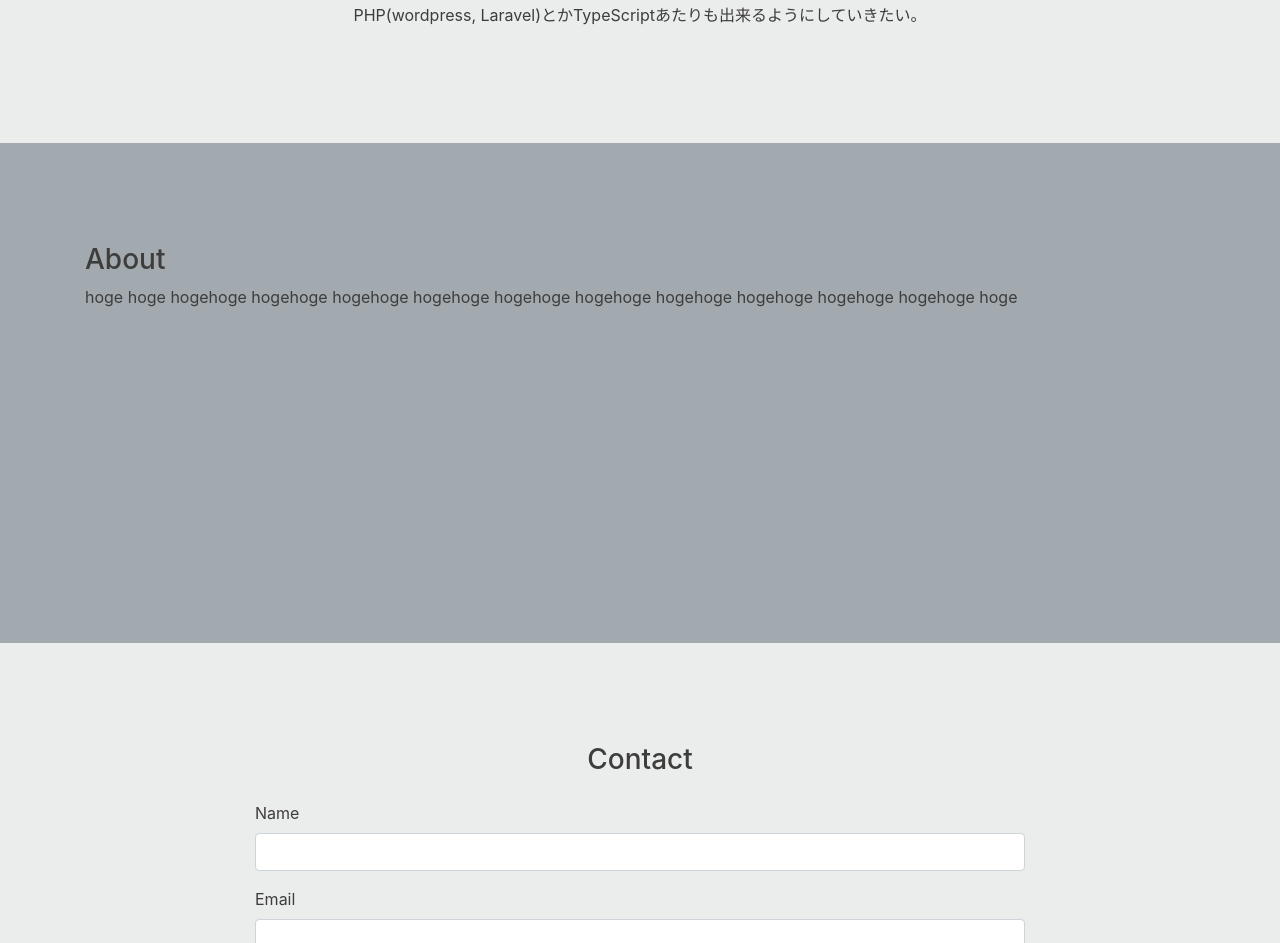
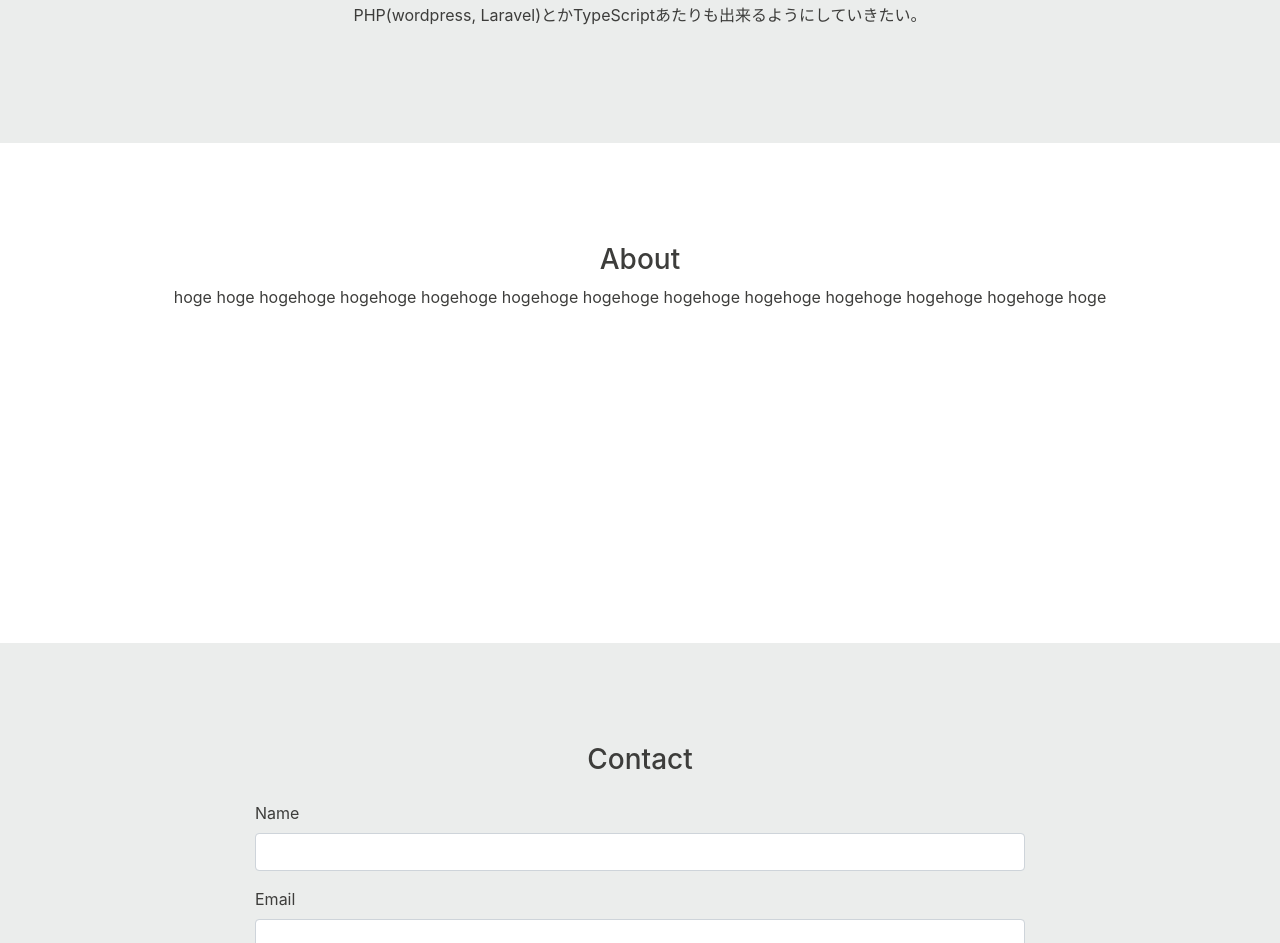
Before and after one commit to sakkun0229/portfolio, a plain HTML site: page index.html in a window 1280 px wide. Shown: the part 1166-2109 px from the top of the page. Drawn offline with Linux system fonts and the light colour scheme.

Commit message:
fix about

```diff
--- a/css/styles.scss
+++ b/css/styles.scss
@@ -51,7 +51,7 @@ section {
 
 // About
 .about {
-  background-color: $gr;
+  // background-color: $gr;
   height: 500px;
   // padding-top: 100px;
 }
--- a/index.html
+++ b/index.html
@@ -100,7 +100,7 @@
 
   <!-- About -->
   <section class="about" id="about">
-    <div class="container">
+    <div class="container text-center">
       <h3>About</h3>
       <p>hoge hoge hogehoge hogehoge hogehoge hogehoge hogehoge hogehoge hogehoge hogehoge hogehoge hogehoge hoge</p>
     </div>
```
Also changed, not shown: css/styles.css, css/styles.min.css.
